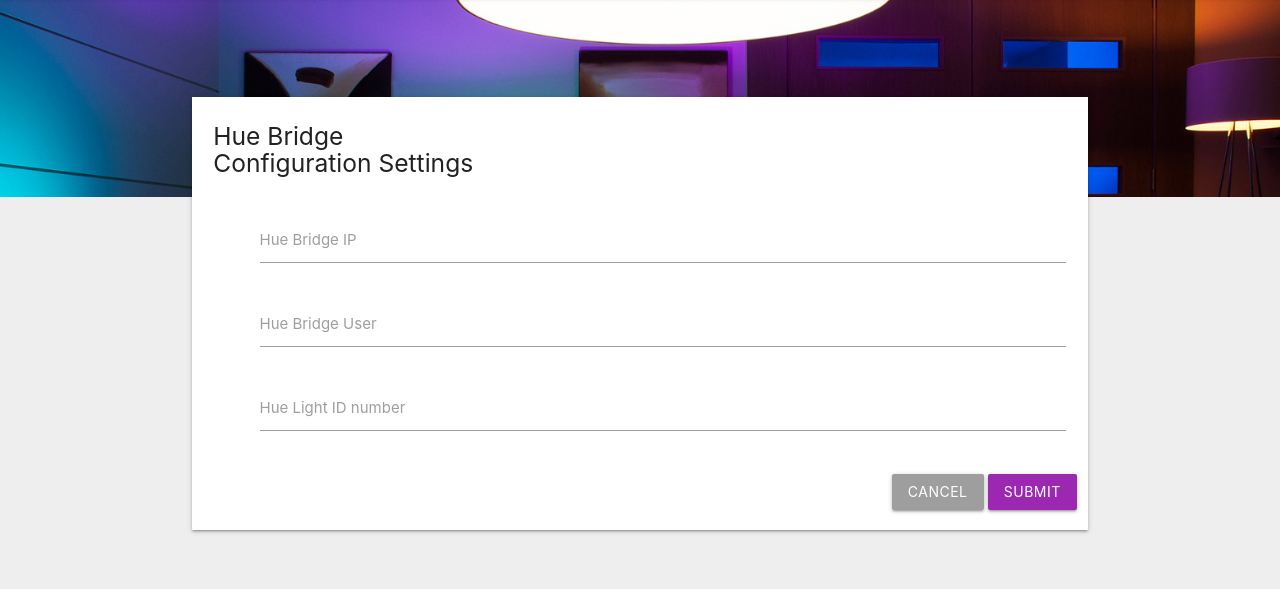
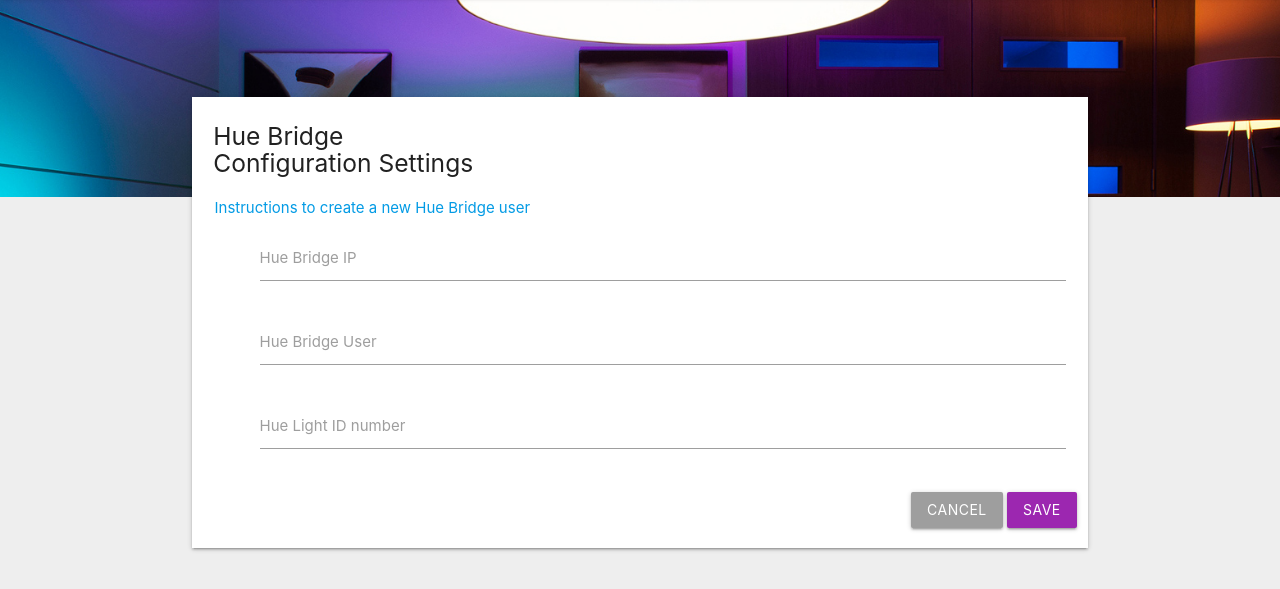
Before and after one commit to carlosperate/PebbleQuickHue, a plain HTML site: page config/index.html in a window 1280 px wide. Shown: the part 67-656 px from the top of the page. Drawn offline with nearby package versions, Linux system fonts and the light colour scheme.

Commit message:
Update config page to add new user instructions, and update README.

```diff
--- a/config/index.html
+++ b/config/index.html
@@ -12,7 +12,7 @@
             background-color: #eeeeee;
         }
         h5 {
-          padding: 10px 10px 15px 10px;
+          padding: 10px 10px 10px 10px;
         }
         nav .brand-logo {
             font-size: 1.8rem;
@@ -81,6 +81,7 @@
             <div class="col s12 white z-depth-1">
                 <h5>Hue Bridge<br>Configuration Settings</h5>
                 <form class="col s12" id="config_form">
+                    <a href="http://www.developers.meethue.com/documentation/getting-started#step_3">Instructions to create a new Hue Bridge user</a>
                     <div class="row">
                         <div class="input-field col s12">
                             <i class="mdi-action-settings-ethernet prefix"></i>
@@ -101,10 +102,8 @@
                 </form>
                 <div class="row">
                     <div class="col s12 right-align">
-                        <button class="btn waves-effect waves-light grey" id="cancel_button">Cancel
-                        </button>
-                        <button class="btn waves-effect waves-light purple" id="submit_button">Submit
-                        </button>
+                        <button class="btn waves-effect waves-light grey" id="cancel_button">Cancel</button>
+                        <button class="btn waves-effect waves-light purple" id="submit_button">Save</button>
                     </div>
                 </div>
             </div>
```
Also changed, not shown: README.md.
